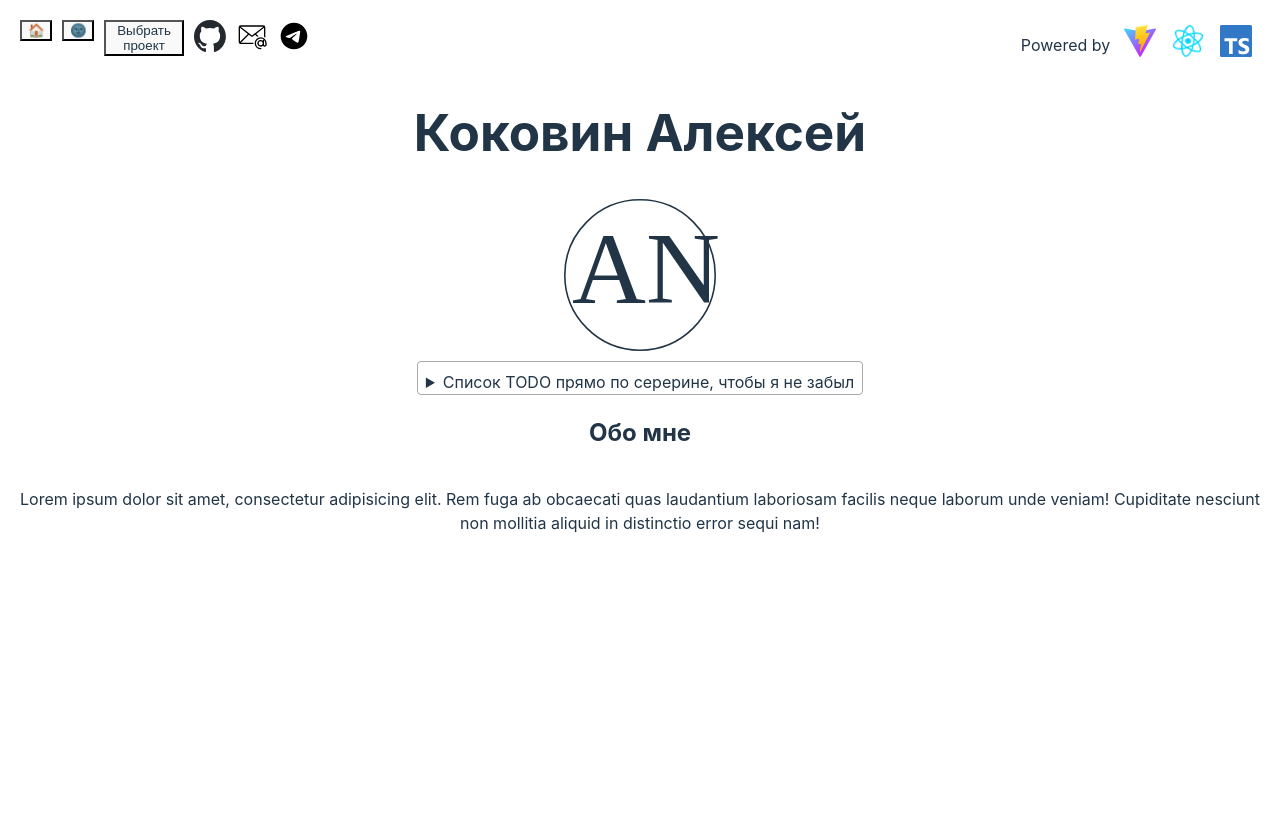
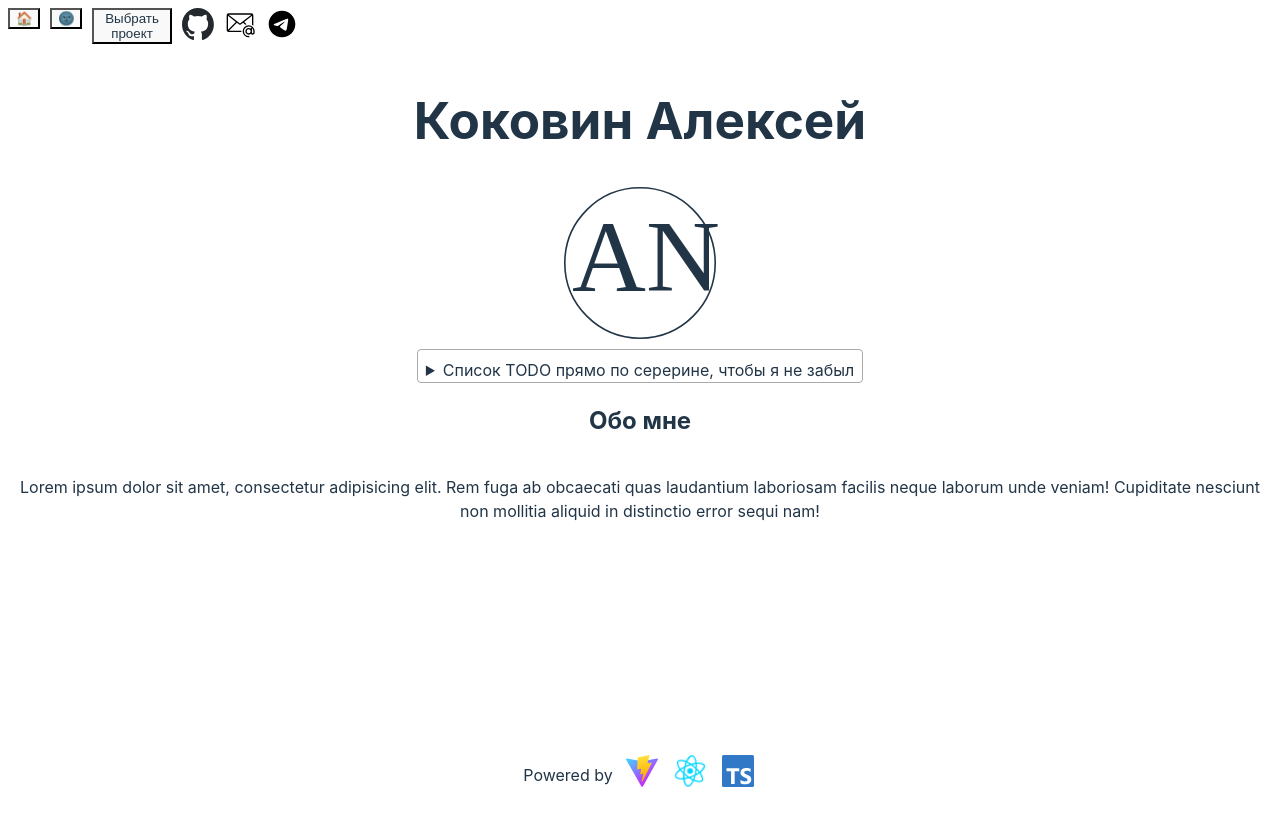
Before and after one commit to ankokovin/ankokovin.github.io, a React (Vite) app: page / in a window 1280 px wide. Built offline with nearby package versions, Linux system fonts and the light colour scheme.

Commit message:
stop moving the footer
while it was nice example of using grid + media query, it feels a bit too out of place

```diff
--- a/src/App.css
+++ b/src/App.css
@@ -19,18 +19,8 @@ footer {
   grid-template-columns: fit-content;
   grid-template-rows: 50px 1fr 100px;
   /*align-items: center;*/
-  height: 95vh;
+  height: 100vh;
   --body-margin: 8px;
   margin: var(--body-margin);
   text-align: center;
 }
-
-@media (min-width: 600px) {
-  #root {
-    grid-template-areas:
-      "header footer"
-      "main main";
-    grid-template-rows: 50px 1fr;
-    --body-margin: 20px;
-  }
-}
--- a/src/components/footer/Footer.css
+++ b/src/components/footer/Footer.css
@@ -17,7 +17,8 @@
 footer {
     display: grid;
     grid-template-columns: 1fr 1fr 1fr;
-    place-content: center end;
+    place-content: end center;
+    margin-bottom: 5px;
 }
 
 footer>p {
```
